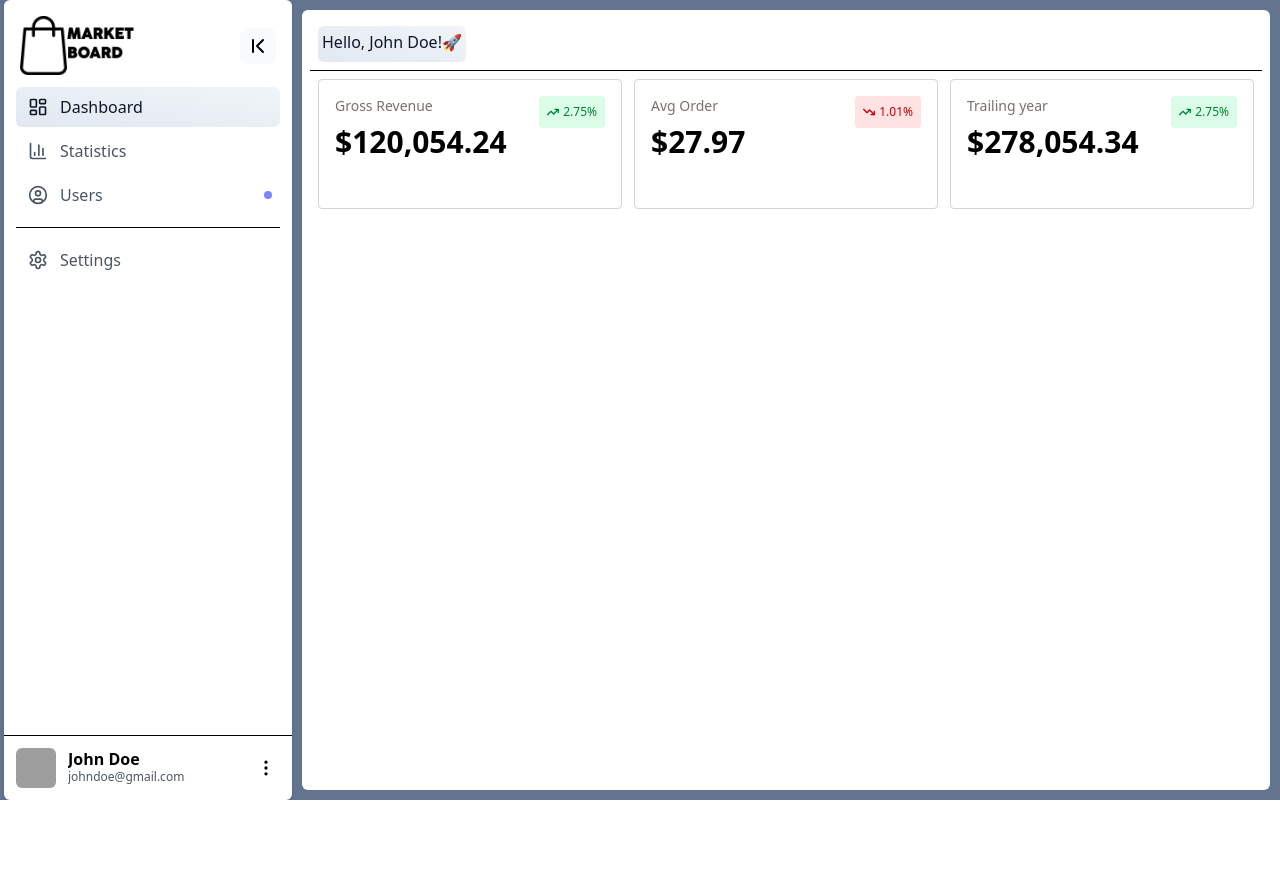
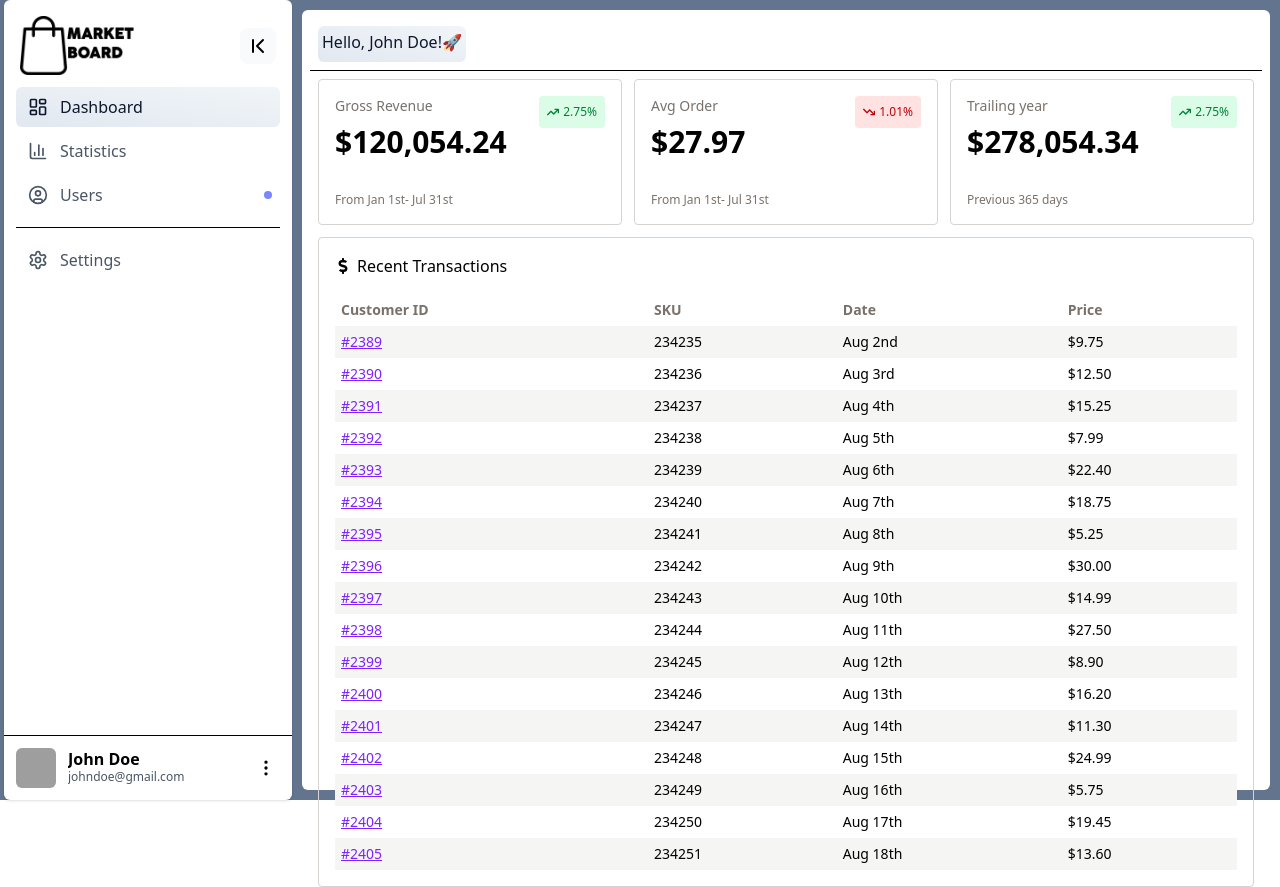
Before and after one commit to leonamlucius/Dashboard, a React (Vite) app: page / in a window 1280 px wide. Before the commit the page ends 800 px from the top, so only its background shows below. Built offline with nearby package versions, Linux system fonts and the light colour scheme; grey boxes are pictures that could not be loaded.

Commit message:
Recents Transactions

```diff
--- a/src/components/Grid.jsx
+++ b/src/components/Grid.jsx
@@ -1,4 +1,5 @@
 import StatsCards from "./StatsCards";
+import RecentTransctions from "./RecentTransctions";
 export default function Grid() {
   return (
     <div
@@ -6,6 +7,7 @@ export default function Grid() {
         grid-cols-12"
     >
       <StatsCards/>
+      <RecentTransctions/>
     </div>
   );
 }
--- /dev/null
+++ b/src/components/RecentTransctions.jsx
@@ -0,0 +1,183 @@
+import { FaDollarSign } from "react-icons/fa";
+export default function RecentTransctions() {
+  return (
+    <div className="col-span-12 p-4 rounded border border-stone-300">
+      <div className="mb-4 flex items-center justify-between">
+        <h3 className="flex items-center gap-1.5 font-medium">
+          <FaDollarSign /> Recent Transactions
+        </h3>
+      </div>
+      <table className="w-full table-auto">
+        <TableHead />
+
+        <tbody>
+          <TableRow
+            cusId="#2389"
+            sku="234235"
+            date="Aug 2nd"
+            price="$9.75"
+            order={1}
+          />
+          <TableRow
+            cusId="#2390"
+            sku="234236"
+            date="Aug 3rd"
+            price="$12.50"
+            order={2}
+          />
+          <TableRow
+            cusId="#2391"
+            sku="234237"
+            date="Aug 4th"
+            price="$15.25"
+            order={3}
+          />
+
+          <TableRow
+            cusId="#2392"
+            sku="234238"
+            date="Aug 5th"
+            price="$7.99"
+            order={4}
+          />
+
+          <TableRow
+            cusId="#2393"
+            sku="234239"
+            date="Aug 6th"
+            price="$22.40"
+            order={5}
+          />
+
+          <TableRow
+            cusId="#2394"
+            sku="234240"
+            date="Aug 7th"
+            price="$18.75"
+            order={6}
+          />
+
+          <TableRow
+            cusId="#2395"
+            sku="234241"
+            date="Aug 8th"
+            price="$5.25"
+            order={7}
+          />
+
+          <TableRow
+            cusId="#2396"
+            sku="234242"
+            date="Aug 9th"
+            price="$30.00"
+            order={8}
+          />
+
+          <TableRow
+            cusId="#2397"
+            sku="234243"
+            date="Aug 10th"
+            price="$14.99"
+            order={9}
+          />
+
+          <TableRow
+            cusId="#2398"
+            sku="234244"
+            date="Aug 11th"
+            price="$27.50"
+            order={10}
+          />
+          <TableRow
+            cusId="#2399"
+            sku="234245"
+            date="Aug 12th"
+            price="$8.90"
+            order={11}
+          />
+
+          <TableRow
+            cusId="#2400"
+            sku="234246"
+            date="Aug 13th"
+            price="$16.20"
+            order={12}
+          />
+
+          <TableRow
+            cusId="#2401"
+            sku="234247"
+            date="Aug 14th"
+            price="$11.30"
+            order={13}
+          />
+
+          <TableRow
+            cusId="#2402"
+            sku="234248"
+            date="Aug 15th"
+            price="$24.99"
+            order={14}
+          />
+
+          <TableRow
+            cusId="#2403"
+            sku="234249"
+            date="Aug 16th"
+            price="$5.75"
+            order={15}
+          />
+
+          <TableRow
+            cusId="#2404"
+            sku="234250"
+            date="Aug 17th"
+            price="$19.45"
+            order={16}
+          />
+
+          <TableRow
+            cusId="#2405"
+            sku="234251"
+            date="Aug 18th"
+            price="$13.60"
+            order={17}
+          />
+
+
+
+
+        </tbody>
+      </table>
+    </div>
+  );
+}
+const TableHead = () => {
+  return (
+    <thead>
+      <tr className="text-sm font-normal text-stone-500">
+        <th className="text-start p-1.5">Customer ID</th>
+        <th className="text-start p-1.5">SKU</th>
+        <th className="text-start p-1.5">Date</th>
+        <th className="text-start p-1.5">Price</th>
+      </tr>
+    </thead>
+  );
+};
+const TableRow = ({ cusId, sku, date, price, order }) => {
+  return (
+    <tr className={order % 2 ? "bg-stone-100 text-sm" : "text-sm"}>
+      <td className="p-1.5">
+        <a
+          href="#"
+          className="text-violet-600 underline flex items-center gap-1"
+        >
+          {cusId}
+        </a>
+      </td>
+      <td className="p-1.5">{sku}</td>
+      <td className="p-1.5">{date}</td>
+      <td className="p-1.5">{price}</td>
+    </tr>
+  );
+};
--- a/src/components/StatsCards.jsx
+++ b/src/components/StatsCards.jsx
@@ -41,8 +41,10 @@ const Cards = ({ title, value, pillText, trend, period }) => {
             ${trend === "up"? "bg-green-100 text-green-700":"bg-red-100 text-red-700"}`}>
                 {trend === "up"? <FaArrowTrendUp />: <FaArrowTrendDown />}
                 {pillText}
-            </span>
+           </span>
       </div>
+
+      <p className="text-xs text-stone-500">{period}</p>
     </div>
   );
 };
```
